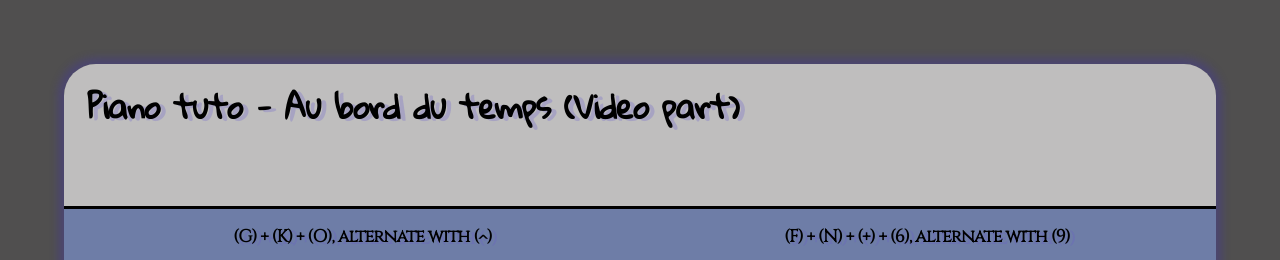
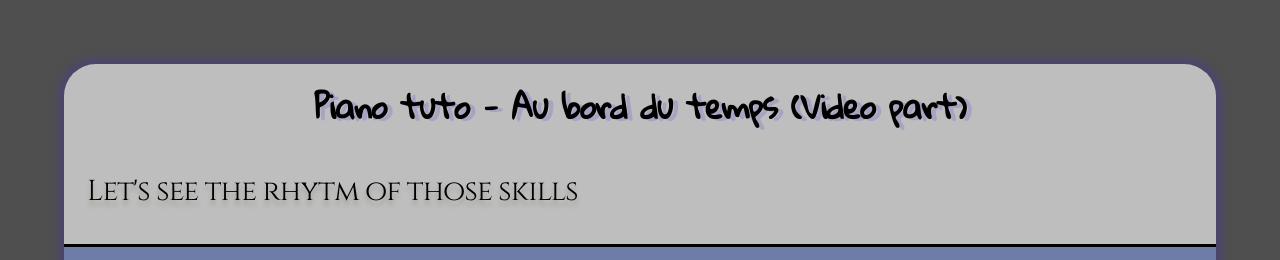
Before and after one commit to PatrickDev2002/Project, a Next.js app: page /posts/abdt-tuto in a window 1280 px wide. Shown: the top 260 px of the page. Built offline with nearby package versions, Linux system fonts and the light colour scheme; a web font is replaced by a local one.

Commit message:
save 16/06/ 16:55

```diff
--- a/components/layout.module.css
+++ b/components/layout.module.css
@@ -2,9 +2,9 @@
     max-width: 36rem;
     padding: 1rem;
     margin: 3rem auto 6rem;
-    background-color: #180d308a;
+    background-color: #180d30f7;
     border-radius: 2%;
-    box-shadow: 0px 0px 15px 7px #472db7;
+    box-shadow: 0px 0px 20px 5px blueviolet;
   }
 
   .header {
--- a/pages/posts/abdt-tuto.js
+++ b/pages/posts/abdt-tuto.js
@@ -8,6 +8,9 @@ return (
           <title>Piano tutorial</title>
       </head>
           <h1>Piano tuto - Au bord du temps (Video part)</h1>
+          <div className={utilStyles.abdtTitle}>
+            Let's see the rhytm of those skills
+          </div>
           <h2 className={utilStyles.twoFirstSkillsFont}>
             <p>
             (G) + (K) + (O), alternate with (^)
--- a/styles/global.css
+++ b/styles/global.css
@@ -36,12 +36,13 @@ img {
 }
 
 h1 {
+  display: flex;
+  justify-content: center;
   font-family: 'Gloria Hallelujah', cursive;
   font-size: 2rem;
   line-height: 1.2;
   font-weight: 800;
   letter-spacing: -0.05rem;
-  margin: 1rem 0;
   text-shadow: 5px 2px rgba(105, 90, 205, 0.267);
   padding-left: 2%;
   padding: 2%;
--- a/styles/utils.module.css
+++ b/styles/utils.module.css
@@ -3,6 +3,7 @@
 @import url('https://fonts.googleapis.com/css2?family=Cinzel&display=swap');
 
 .heading2Xl {
+    color: blueviolet;
     font-family: 'Gloria Hallelujah', cursive;
     font-size: 2.5rem;
     line-height: 1.2;
@@ -10,7 +11,7 @@
     letter-spacing: -0.05rem;
     margin: 1rem 0;
     text-shadow: 5px 2px rgba(105, 90, 205, 0.267);
-    box-shadow: 0px 1px 20px 11px rgb(97 86 47 / 48%);
+    box-shadow: 0px 0px 20px 0px #472db7;
 }
 
 .headingXl {
@@ -112,6 +113,17 @@
     padding-bottom: 2%;
 }
 
+.abdtTitle{
+    display: flex;      /*ca peut parraitre anodin, mais si plus tard on veut le deplacer, on a deja le display */
+    font-family: 'Cinzel', serif;
+    font-size: 1.8rem;
+    line-height: 1.2;
+    letter-spacing: -0.05rem;
+    text-shadow: 0px 5px 4px rgb(65 74 38 / 27%);
+    justify-content: start;
+    margin-left: 2%;
+}
+
 .twoFirstSkills{
     display: flex;
     justify-content: space-around;
@@ -130,7 +142,7 @@
     font-family: 'Cinzel', serif;
     display: flex;
     justify-content: space-around;
-    margin-top: 5%;
+    margin-top: 3%;
     margin-bottom: 2%;
     font-size: 110%;
     border: solid;
@@ -169,7 +181,7 @@
     height: 100vh;
     top: 0;
     left: 0;
-    background: #3961ab;
+    background: #1d1b19;
     overflow: hidden;
 }
 
```
